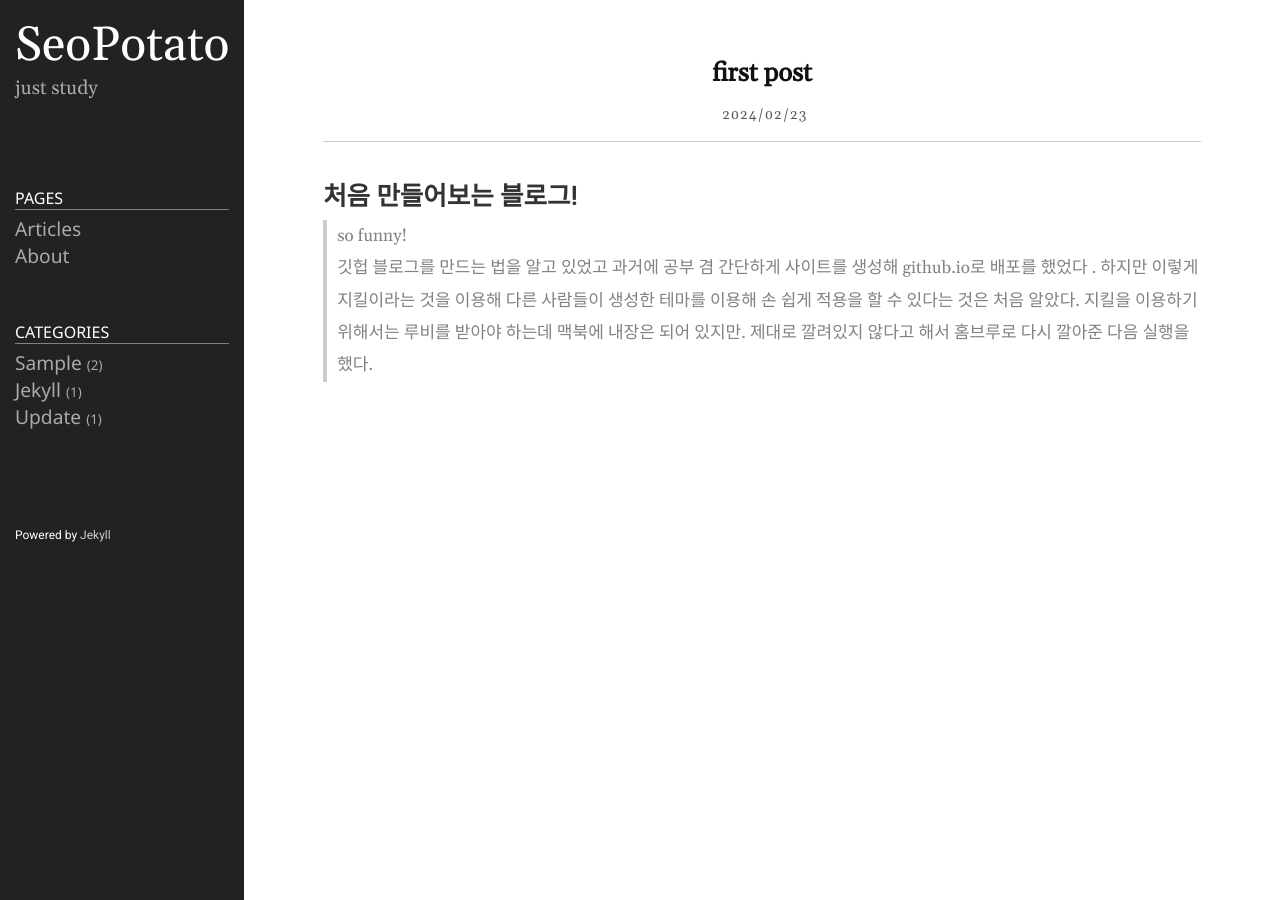
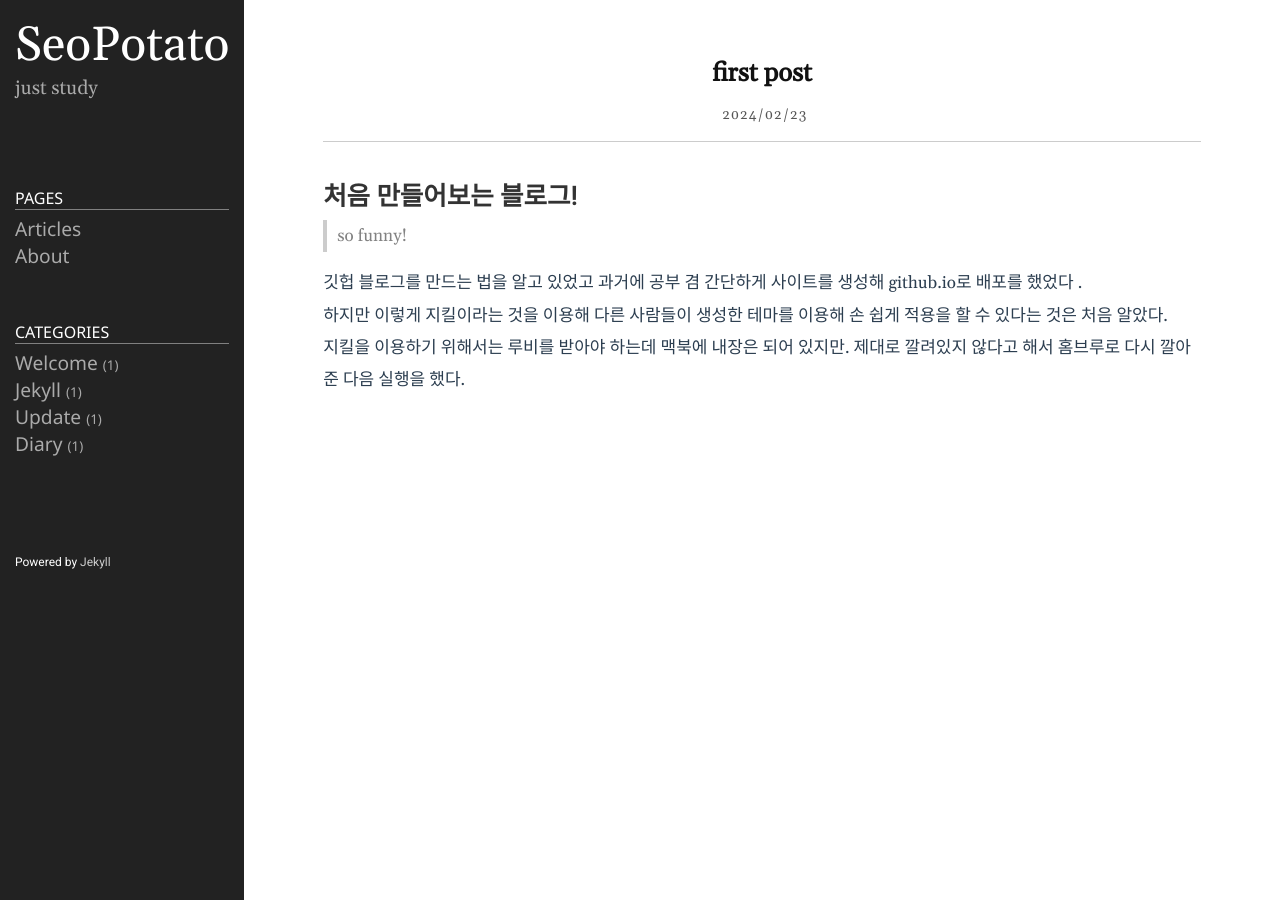
Before and after one commit to heyimcsy/heyimcsy.github.io, a Jekyll site: the page built from _posts/2024-02-23-first-post.markdown, in a window 1280 px wide. Built offline with Jekyll 4.4.1, drawn with Linux system fonts in a browser that asks for light colours.

Commit message:
fix first post well

```diff
--- a/_posts/2020-01-02-post1.markdown
+++ b/_posts/2020-01-02-post1.markdown
@@ -2,7 +2,7 @@
 layout: post
 title: post-sample
 date: 2020-01-02 19:20:23 +0900
-category: sample
+category: welcome
 ---
 # post-sample
 > Hello!
--- a/_posts/2024-02-23-first-post.markdown
+++ b/_posts/2024-02-23-first-post.markdown
@@ -1,12 +1,15 @@
 ---
 layout: post
 title: first post
-date: 2024-02-23 12:46:23 +0900
-category: sample
+date: 2024-02-23
+category: diary
 ---
 # 처음 만들어보는 블로그!
 > so funny!
->
+
+
 깃헙 블로그를 만드는 법을 알고 있었고 과거에 공부 겸 간단하게 사이트를 생성해 github.io로 배포를 했었다 .
+
 하지만 이렇게 지킬이라는 것을 이용해 다른 사람들이 생성한 테마를 이용해 손 쉽게 적용을 할 수 있다는 것은 처음 알았다.
+
 지킬을 이용하기 위해서는 루비를 받아야 하는데 맥북에 내장은 되어 있지만. 제대로 깔려있지 않다고 해서 홈브루로 다시 깔아준 다음 실행을 했다.
```
